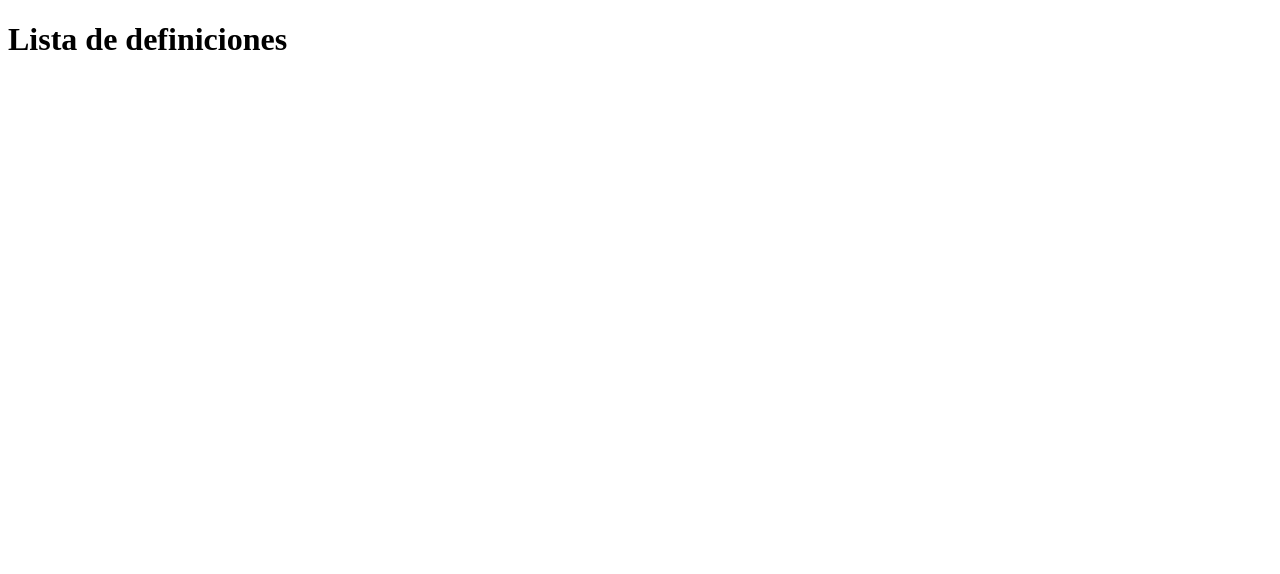
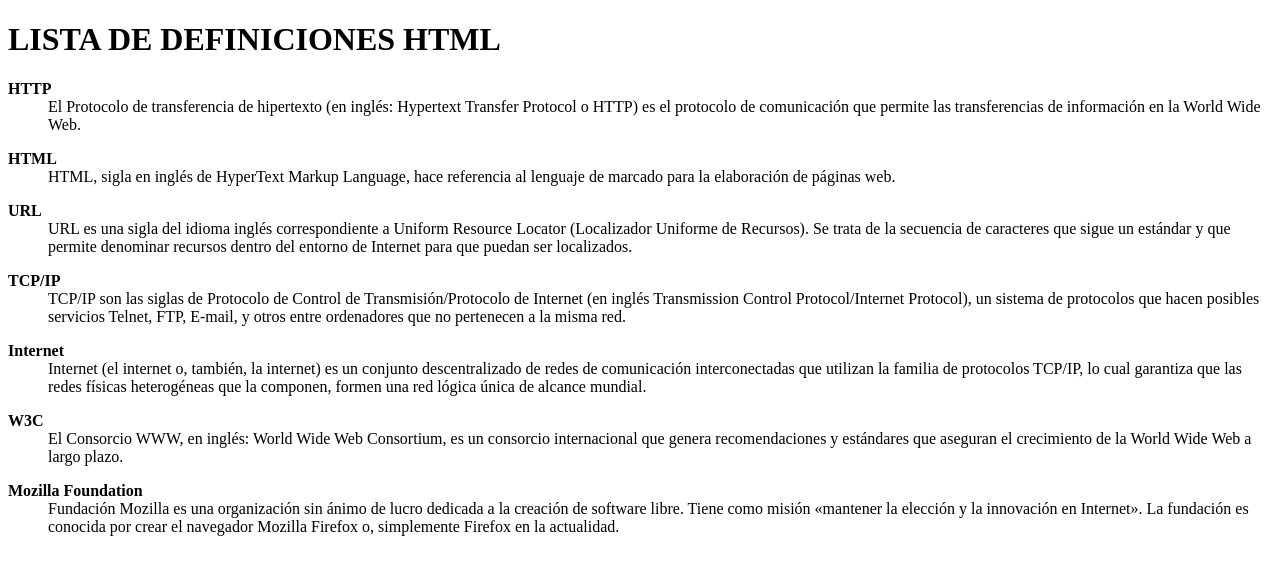
Before and after one commit to tupa1974/Ejercicio2, a plain HTML site: page index.html in a window 1280 px wide. Drawn offline with Linux system fonts and the light colour scheme.

Commit message:
Ejercicio finalizado

```diff
--- a/index.html
+++ b/index.html
@@ -4,7 +4,39 @@
     <title>Ejercicio2></title>
   </head>
   <body>
-      <h1>Lista de definiciones</h1>
+      <h1>LISTA DE DEFINICIONES HTML</h1>
+          <dl>
+              <dt><b>HTTP</b></dt>
+              <dd>El Protocolo de transferencia de hipertexto (en inglés: Hypertext Transfer Protocol o HTTP) es el protocolo de
+                comunicación que permite las transferencias de información en la World Wide Web.<p></p></dd>
 
+            <dt><b>HTML</b></dt>
+            <dd>HTML, sigla en inglés de HyperText Markup Language, hace referencia al lenguaje de marcado para la elaboración de
+                páginas web.<p></p></dd>
+
+            <dt><b>URL</b></dt>
+            <dd>URL es una sigla del idioma inglés correspondiente a Uniform Resource Locator (Localizador Uniforme de
+                Recursos). Se trata de la secuencia de caracteres que sigue un estándar y que permite denominar recursos dentro del
+                entorno de Internet para que puedan ser localizados.<p></p></dd>
+
+            <dt><b>TCP/IP</b></dt>
+            <dd>TCP/IP son las siglas de Protocolo de Control de Transmisión/Protocolo de Internet (en inglés Transmission Control
+                Protocol/Internet Protocol), un sistema de protocolos que hacen posibles servicios Telnet, FTP, E-mail, y otros entre
+                ordenadores que no pertenecen a la misma red.<p></p></dd>
+
+            <dt><b>Internet</b></dt>
+            <dd>Internet (el internet o, también, la internet) es un conjunto descentralizado de redes de comunicación interconectadas
+                que utilizan la familia de protocolos TCP/IP, lo cual garantiza que las redes físicas heterogéneas que la componen,
+                formen una red lógica única de alcance mundial.<p></p></dd>
+
+            <dt><b>W3C</b></dt>
+            <dd>El Consorcio WWW, en inglés: World Wide Web Consortium, es un consorcio internacional que genera
+                recomendaciones y estándares que aseguran el crecimiento de la World Wide Web a largo plazo.<p></p></dd>
+
+            <dt><b>Mozilla Foundation</b></dt>
+            <dd>Fundación Mozilla es una organización sin ánimo de lucro dedicada a la creación de software libre. Tiene como
+                misión «mantener la elección y la innovación en Internet». La fundación es conocida por crear el navegador Mozilla
+                Firefox o, simplemente Firefox en la actualidad.<p></p></dd>
+        </dl>
   </body>
 </html>
```
Also changed, not shown: README.txt (added).
